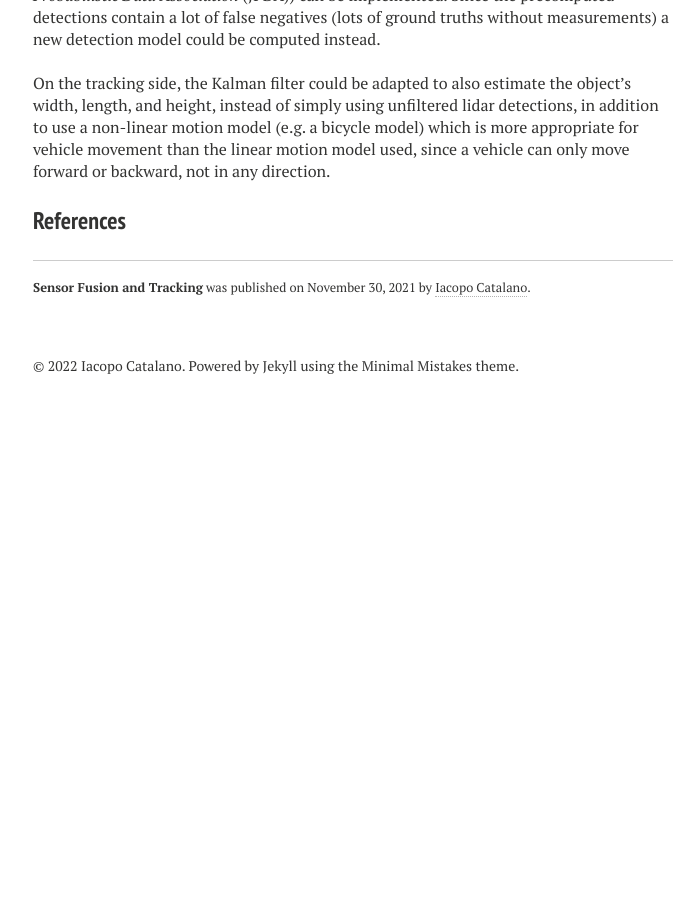
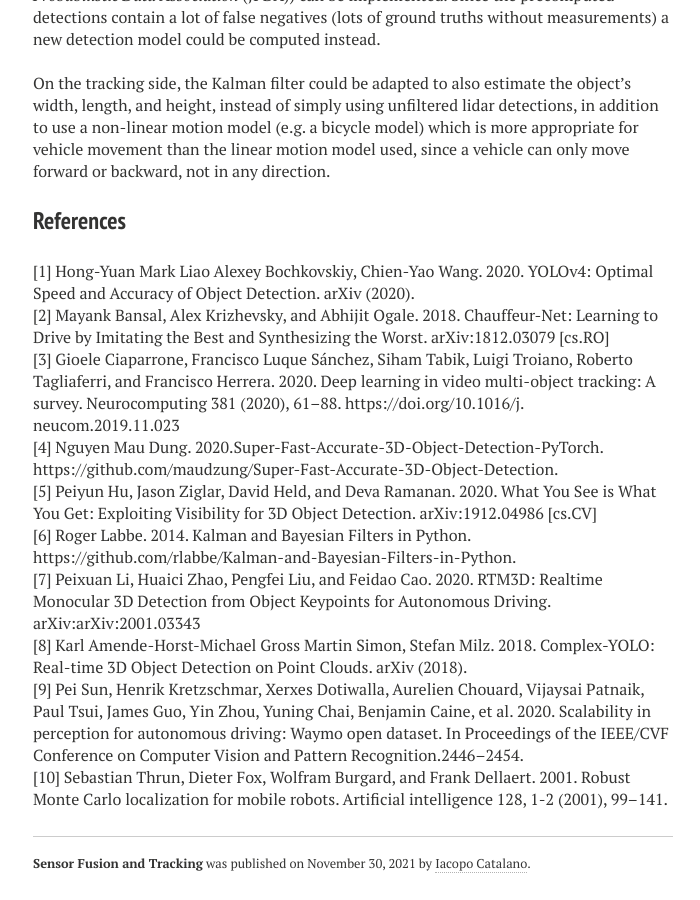
Before and after one commit to IacopomC/iacopomc.github.io, a Jekyll site: the page built from _posts/2021-11-30-sensor-fusion-and-tracking.md, in a window 1280 px wide and 900 px high, scrolled down 10925 px. Shown: the whole window, without its empty margins (287-987 px from the left). Built offline with Jekyll 4.4.1, drawn with Linux system fonts in a browser that asks for light colours; nearby versions of some CDN libraries; our own code applies the rules of GitHub Pages for plain Markdown files; before the commit the page ends 11349 px from its top, so only the background shows below that.

Commit message:
add references

```diff
--- a/_posts/2021-11-30-sensor-fusion-and-tracking.md
+++ b/_posts/2021-11-30-sensor-fusion-and-tracking.md
@@ -329,3 +329,26 @@ Overall, this represents a starting point with lots of room for future developme
 On the tracking side, the Kalman filter could be adapted to also estimate the object’s width, length, and height, instead of simply using unfiltered lidar detections, in addition to use a non-linear motion model (e.g. a bicycle model) which is more appropriate for vehicle movement than the linear motion model used, since a vehicle can only move forward or backward, not in any direction.
 
 ### References
+
+[1] Hong-Yuan Mark Liao Alexey Bochkovskiy, Chien-Yao Wang. 2020. YOLOv4: Optimal Speed and Accuracy of Object Detection. arXiv (2020).
+
+[2] Mayank Bansal, Alex Krizhevsky, and Abhijit Ogale. 2018. Chauffeur-Net: Learning to Drive by Imitating the Best and Synthesizing the Worst. arXiv:1812.03079 [cs.RO]
+
+[3] Gioele Ciaparrone, Francisco Luque Sánchez, Siham Tabik, Luigi Troiano, Roberto Tagliaferri, and Francisco Herrera. 2020. Deep learning in video multi-object tracking: A survey. Neurocomputing 381 (2020), 61–88. https://doi.org/10.1016/j.
+neucom.2019.11.023
+
+[4] Nguyen Mau Dung. 2020.Super-Fast-Accurate-3D-Object-Detection-PyTorch.
+https://github.com/maudzung/Super-Fast-Accurate-3D-Object-Detection.
+
+[5] Peiyun Hu, Jason Ziglar, David Held, and Deva Ramanan. 2020. What You See is What You Get: Exploiting Visibility for 3D Object Detection. arXiv:1912.04986 [cs.CV]
+
+[6] Roger Labbe. 2014. Kalman and Bayesian Filters in Python. https://github.com/rlabbe/Kalman-and-Bayesian-Filters-in-Python.
+
+[7] Peixuan Li, Huaici Zhao, Pengfei Liu, and Feidao Cao. 2020. RTM3D: Realtime Monocular 3D Detection from Object Keypoints for Autonomous Driving. arXiv:arXiv:2001.03343
+
+[8] Karl Amende-Horst-Michael Gross Martin Simon, Stefan Milz. 2018. Complex-YOLO: Real-time 3D Object Detection on Point Clouds. arXiv (2018).
+
+[9] Pei Sun, Henrik Kretzschmar, Xerxes Dotiwalla, Aurelien Chouard, Vijaysai Patnaik, Paul Tsui, James Guo, Yin Zhou, Yuning Chai, Benjamin Caine, et al. 2020. Scalability in perception for autonomous driving: Waymo open dataset. In
+Proceedings of the IEEE/CVF Conference on Computer Vision and Pattern Recognition.2446–2454.
+
+[10] Sebastian Thrun, Dieter Fox, Wolfram Burgard, and Frank Dellaert. 2001. Robust Monte Carlo localization for mobile robots. Artificial intelligence 128, 1-2 (2001), 99–141.
```
